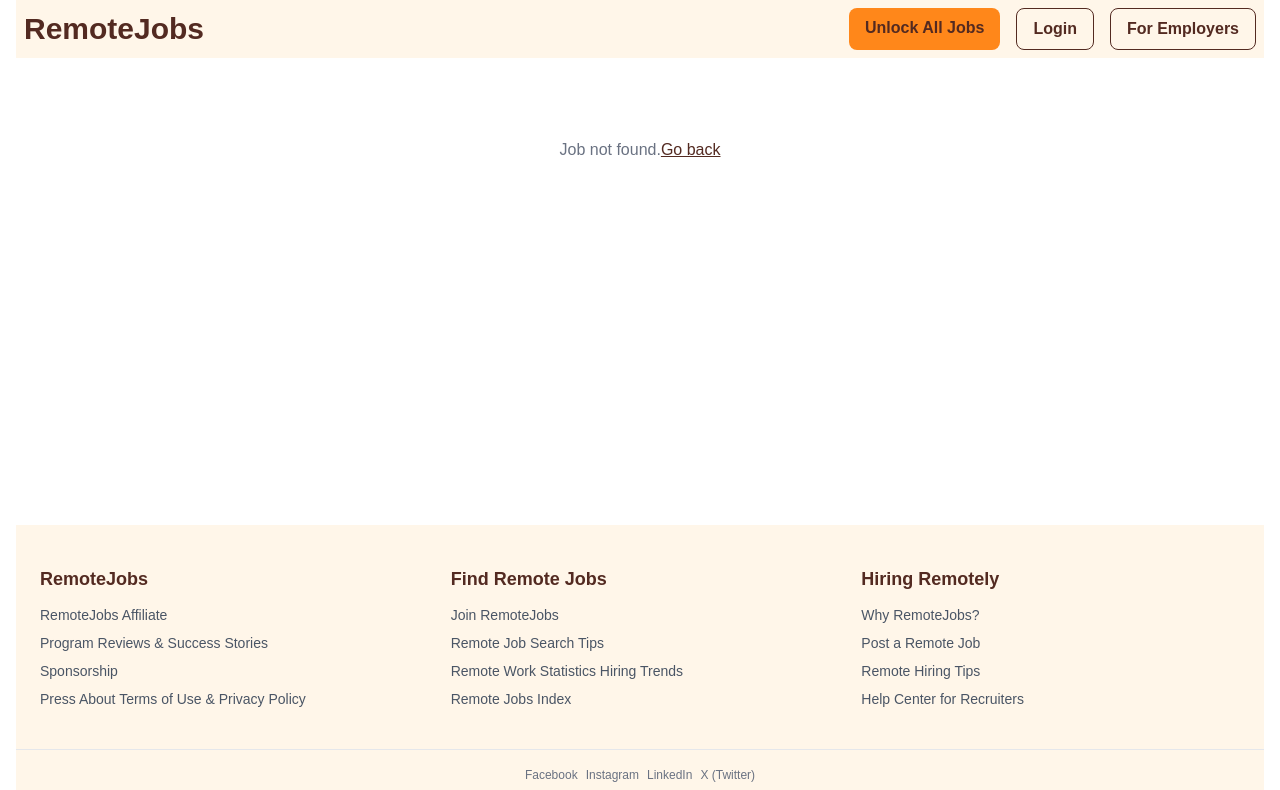
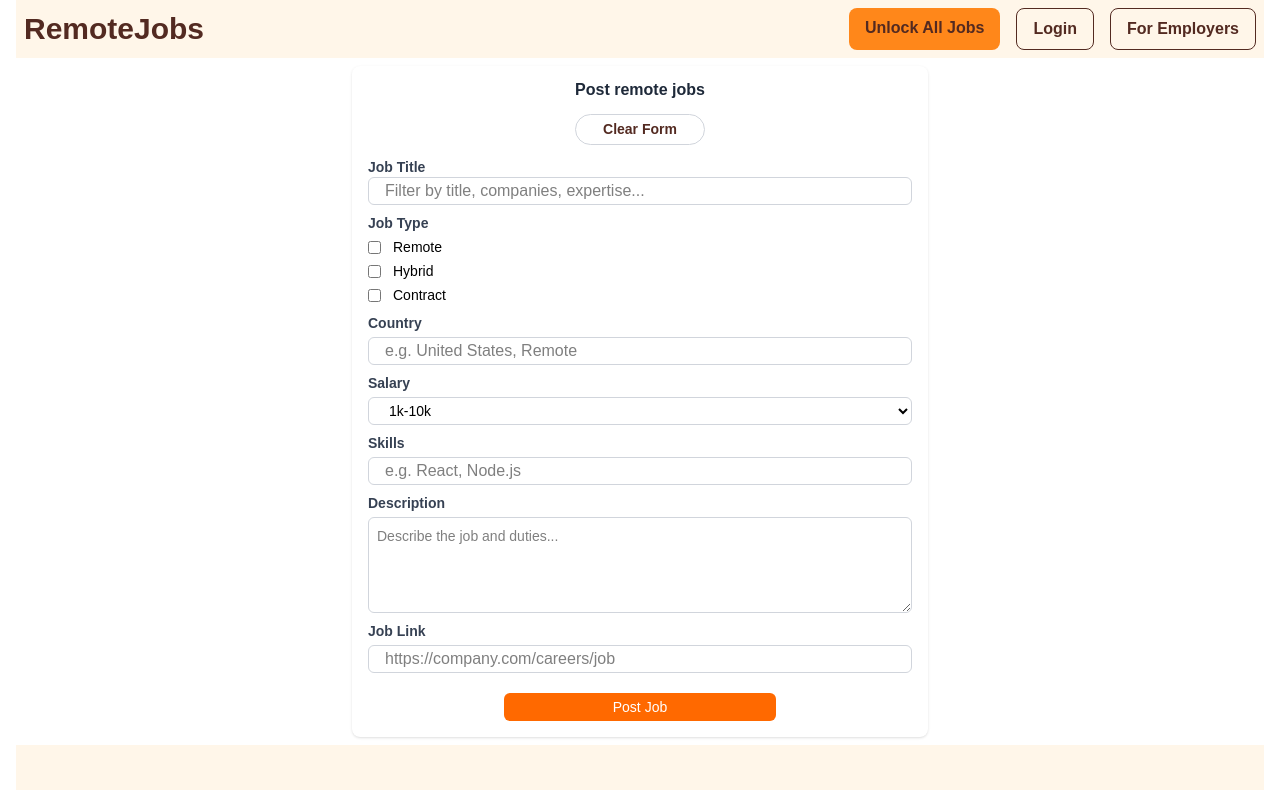
Before and after one commit to Usama-dev1/jobportal, a React (Vite) app: page /job/post in a window 1280 px wide. Shown: the top 790 px of the page. Built offline with nearby package versions, Linux system fonts and the light colour scheme.

Commit message:
added vercel.json file

```diff
--- a/src/App.jsx
+++ b/src/App.jsx
@@ -3,6 +3,7 @@
 import HomePage from "./pages/HomePage";
 import FilterPage from "./pages/FilterPage";
 import JobDetailsPage from "./pages/JobDetailsPage";
+import JobPostPage from "./pages/JobPostPage";
 const App = () => {
   return (
     <>
@@ -12,6 +13,7 @@
             <Route index element={<HomePage />} />
             <Route path="jobs" element={<FilterPage />} />
             <Route path="job/:id" element={<JobDetailsPage />} />
+            <Route path="job/post" element={<JobPostPage />} />
           </Route>
         </Routes>
       </BrowserRouter>
--- /dev/null
+++ b/src/components/JobPost/JobPostForm.jsx
@@ -0,0 +1,261 @@
+import { useState } from "react";
+
+const JobPostForm = () => {
+  const formInitialState = {
+    title: "",
+    company: "",
+    country: "",
+    featured: false,
+    salary: "1k-10k",
+    skills: "", // Keep this as a string while the user types
+    jobTypeRemote: false,
+    jobTypeHybrid: false,
+    jobTypeContract: false,
+    isNew: false,
+    logo: "",
+    description: "",
+    link: "",
+    logoBg: "",
+  };
+
+  const [formData, setFormData] = useState(formInitialState);
+
+  // Unified change handler for all strings, selects, and checkboxes
+  const handleInputChange = (e) => {
+    const { name, value, type, checked } = e.target;
+    setFormData((prev) => ({
+      ...prev,
+      [name]: type === "checkbox" ? checked : value,
+    }));
+  };
+
+  const handleSubmit = (e) => {
+    e.preventDefault();
+
+    // 1. Convert the job type checkboxes into a clean string array
+    const selectedJobTypes = [];
+    if (formData.jobTypeRemote) selectedJobTypes.push("Remote");
+    if (formData.jobTypeHybrid) selectedJobTypes.push("Hybrid");
+    if (formData.jobTypeContract) selectedJobTypes.push("Contract");
+
+    // 2. FIXED & OPTIMIZED: Convert comma-separated skills string into a clean array
+    // .split(',') cuts it into an array
+    // .map(s => s.trim()) removes accidental spaces (e.g., " React " -> "React")
+    // .filter(Boolean) safely removes empty strings if they leave a trailing comma
+    const skillsArray = formData.skills
+      .split(",")
+      .map((skill) => skill.trim())
+      .filter(Boolean);
+
+    // 3. Construct your final payload for your backend API
+    const submissionData = {
+      ...formData,
+      skills: skillsArray, // Now safely formatted as ["React", "Node.js"]
+      jobTypes: selectedJobTypes, // E.g., ["Remote", "Hybrid"]
+    };
+
+    // Clean up unnecessary UI checkbox states before logging/sending if desired:
+    delete submissionData.jobTypeRemote;
+    delete submissionData.jobTypeHybrid;
+    delete submissionData.jobTypeContract;
+
+    console.log("Form Ready for API Submission:", submissionData);
+  };
+
+  const handleClear = () => {
+    setFormData(formInitialState);
+  };
+
+  return (
+    <div className="bg-background w-full py-2">
+      <form
+        onSubmit={handleSubmit}
+        className="bg-white flex flex-col py-1 justify-center items-center px-4 space-y-1 max-w-xl mx-auto rounded-lg shadow-sm"
+      >
+        {/* Form Header */}
+        <div className="*:w-full flex items-center transition-all duration-300 flex-col justify-center py-2 space-y-3 text-center">
+          <button
+            type="button"
+            className="text-[clamp(14px,2vw,16px)] whitespace-nowrap font-semibold text-gray-800 hover:text-orange-500 transition-colors focus:outline-none"
+          >
+            Post remote jobs
+          </button>
+
+          <button
+            type="button"
+            onClick={handleClear}
+            className="text-[clamp(12px,1.5vw,14px)] whitespace-nowrap py-1 md:px-1.5 primary-btn rounded-2xl border border-gray-300 hover:bg-gray-500 transition-colors"
+          >
+            Clear Form
+          </button>
+        </div>
+
+        {/* Form Inputs Container */}
+        <div className="w-full flex flex-col justify-center items-center space-y-2 animate-fadeIn">
+          {/* Job Title */}
+          <div className="w-full flex flex-col items-start">
+            <label
+              htmlFor="title"
+              className="text-sm font-semibold text-gray-700"
+            >
+              Job Title
+            </label>
+            <input
+              name="title"
+              value={formData.title}
+              onChange={handleInputChange}
+              className="w-full h-7 px-4 border border-gray-300 rounded-md focus:outline-none focus:ring-2 focus:ring-orange-500"
+              type="text"
+              placeholder="Filter by title, companies, expertise..."
+            />
+          </div>
+
+          {/* Job Types */}
+          <div className="w-full flex flex-col items-start space-y-1">
+            <span className="text-sm font-semibold text-gray-700">
+              Job Type
+            </span>
+            <label className="flex items-center text-sm cursor-pointer">
+              <input
+                className="me-3 border-gray-300 rounded focus:ring-orange-500"
+                name="jobTypeRemote"
+                checked={formData.jobTypeRemote}
+                onChange={handleInputChange}
+                type="checkbox"
+              />
+              Remote
+            </label>
+            <label className="flex items-center text-sm cursor-pointer">
+              <input
+                className="me-3 border-gray-300 rounded focus:ring-orange-500"
+                name="jobTypeHybrid"
+                checked={formData.jobTypeHybrid}
+                onChange={handleInputChange}
+                type="checkbox"
+              />
+              Hybrid
+            </label>
+            <label className="flex items-center text-sm cursor-pointer">
+              <input
+                className="me-3 border-gray-300 rounded focus:ring-orange-500"
+                name="jobTypeContract"
+                checked={formData.jobTypeContract}
+                onChange={handleInputChange}
+                type="checkbox"
+              />
+              Contract
+            </label>
+          </div>
+
+          {/* Country */}
+          <div className="w-full flex flex-col items-start space-y-1">
+            <label
+              htmlFor="country"
+              className="text-sm font-semibold text-gray-700"
+            >
+              Country
+            </label>
+            <input
+              className="w-full h-7 px-4 border border-gray-300 rounded-md focus:outline-none focus:ring-2 focus:ring-orange-500"
+              name="country"
+              type="text"
+              value={formData.country}
+              onChange={handleInputChange}
+              placeholder="e.g. United States, Remote"
+            />
+          </div>
+
+          {/* Salary */}
+          <div className="w-full flex flex-col items-start space-y-1">
+            <label
+              htmlFor="salary"
+              className="text-sm font-semibold text-gray-700"
+            >
+              Salary
+            </label>
+            <select
+              className="w-full h-7 px-4 border border-gray-300 rounded-md focus:outline-none focus:ring-2 focus:ring-orange-500 text-sm"
+              name="salary"
+              value={formData.salary}
+              onChange={handleInputChange}
+            >
+              <option value="1k-10k">1k-10k</option>
+              <option value="10k-30k">10k-30k</option>
+              <option value="30k-50k">30k-50k</option>
+              <option value="50k-80k">50k-80k</option>
+              <option value="80k-110k">80k-110k</option>
+              <option value="110k-150k">110k-150k</option>
+              <option value="150k-200k">150k-200k</option>
+              <option value="200k+">200k+</option>
+            </select>
+          </div>
+
+          {/* Skills Input (Points directly to handleInputChange) */}
+          <div className="w-full flex flex-col items-start space-y-1">
+            <label
+              htmlFor="skills"
+              className="text-sm font-semibold text-gray-700"
+            >
+              Skills
+            </label>
+            <input
+              className="w-full h-7 px-4 border border-gray-300 rounded-md focus:outline-none focus:ring-2 focus:ring-orange-500"
+              name="skills"
+              value={formData.skills}
+              onChange={handleInputChange}
+              type="text"
+              placeholder="e.g. React, Node.js"
+            />
+          </div>
+
+          {/* Description */}
+          <div className="w-full flex flex-col items-start space-y-1">
+            <label
+              htmlFor="description"
+              className="text-sm font-semibold text-gray-700"
+            >
+              Description
+            </label>
+            <textarea
+              className="w-full h-24 p-2 border border-gray-300 rounded-md focus:outline-none focus:ring-2 focus:ring-orange-500 text-sm"
+              name="description"
+              value={formData.description}
+              onChange={handleInputChange}
+              placeholder="Describe the job and duties..."
+            />
+          </div>
+
+          {/* Job Link */}
+          <div className="w-full flex flex-col items-start space-y-1">
+            <label
+              htmlFor="link"
+              className="text-sm font-semibold text-gray-700"
+            >
+              Job Link
+            </label>
+            <input
+              className="w-full h-7 px-4 border border-gray-300 rounded-md focus:outline-none focus:ring-2 focus:ring-orange-500"
+              name="link"
+              value={formData.link}
+              onChange={handleInputChange}
+              type="text"
+              placeholder="https://company.com/careers/job"
+            />
+          </div>
+
+          {/* Submit Button */}
+          <div className="py-3 w-full text-center">
+            <button
+              type="submit"
+              className="w-[50%] px-4 py-1 bg-orange-500 text-white font-light text-sm rounded-md hover:bg-orange-600 transition-colors"
+            >
+              Post Job
+            </button>
+          </div>
+        </div>
+      </form>
+    </div>
+  );
+};
+
+export default JobPostForm;
--- /dev/null
+++ b/src/pages/JobPostPage.jsx
@@ -0,0 +1,10 @@
+import JobPostForm from "../components/JobPost/JobPostForm";
+const JobPostPage = () => {
+  return (
+    <>
+      <JobPostForm />
+    </>
+  );
+};
+
+export default JobPostPage;
```
Also changed, not shown: vercel.json (added).
